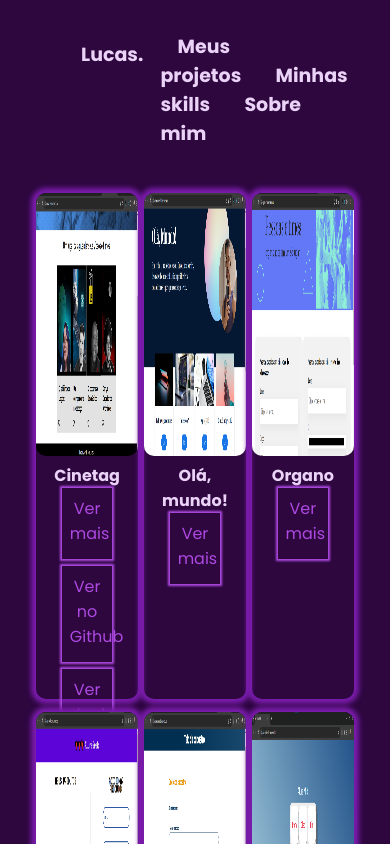
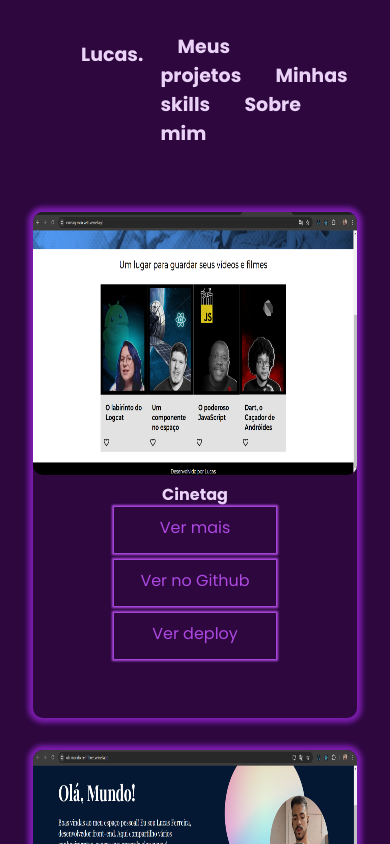
Before and after one commit to luckfer7/lucas.dev.mywebsite, a React (Vite) app: page /meusprojetos in a window 390 px wide. Shown: the top 844 px of the page. Built offline with nearby package versions, Linux system fonts and the light colour scheme.

Commit message:
testanto responvidade

```diff
--- a/src/Paginas/PagMeusProjetos/index.css
+++ b/src/Paginas/PagMeusProjetos/index.css
@@ -58,3 +58,14 @@ button {
     padding: 0.5em 0.5em 0.8em 0.5em;
     color: var(--cor-two);
 }
+
+@media screen and (max-width: 390px) {
+    .container__projetos {
+        flex-direction: column;
+    }
+
+    .projetos {
+        width: 100%;
+        margin-top: 2em;
+    }
+}
```
